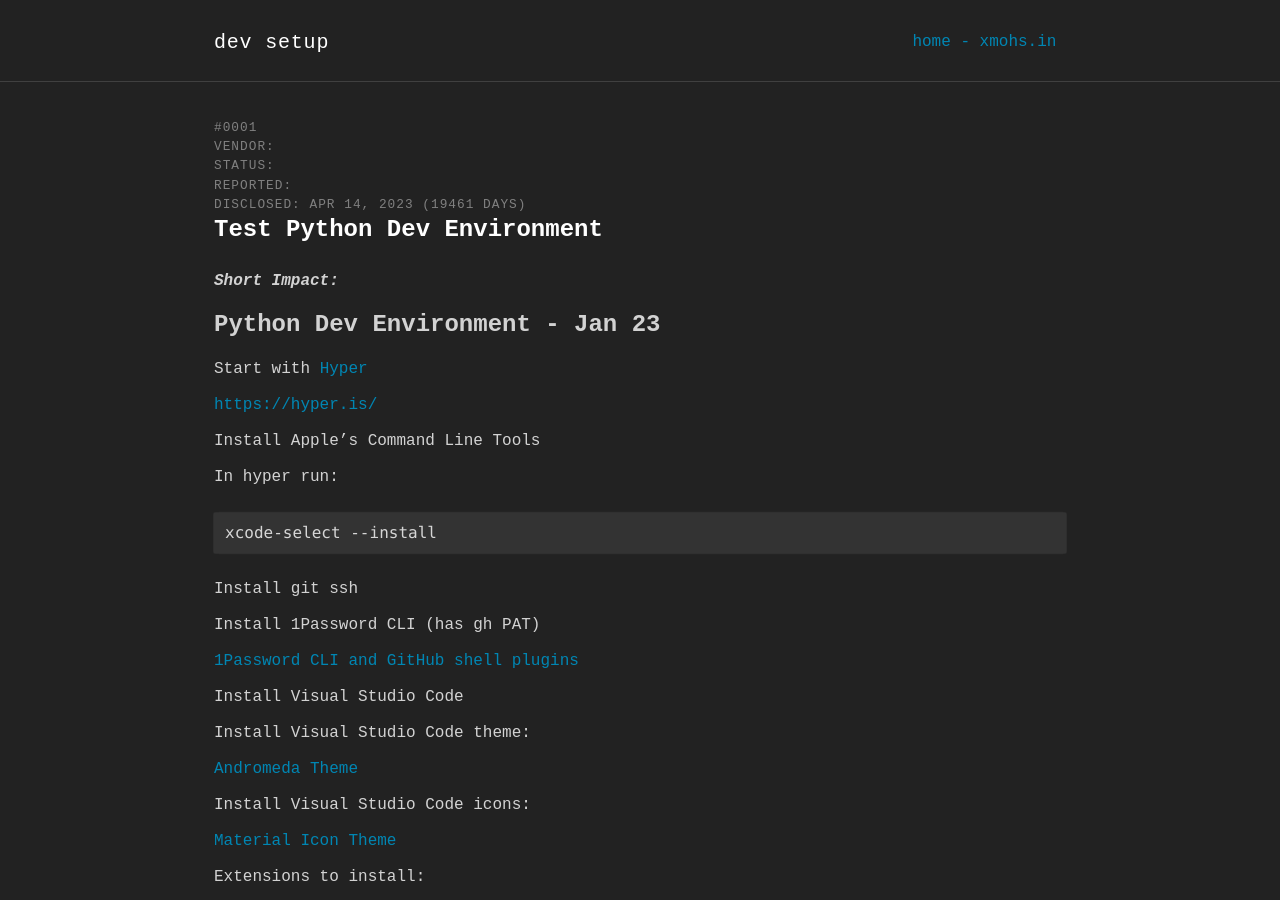
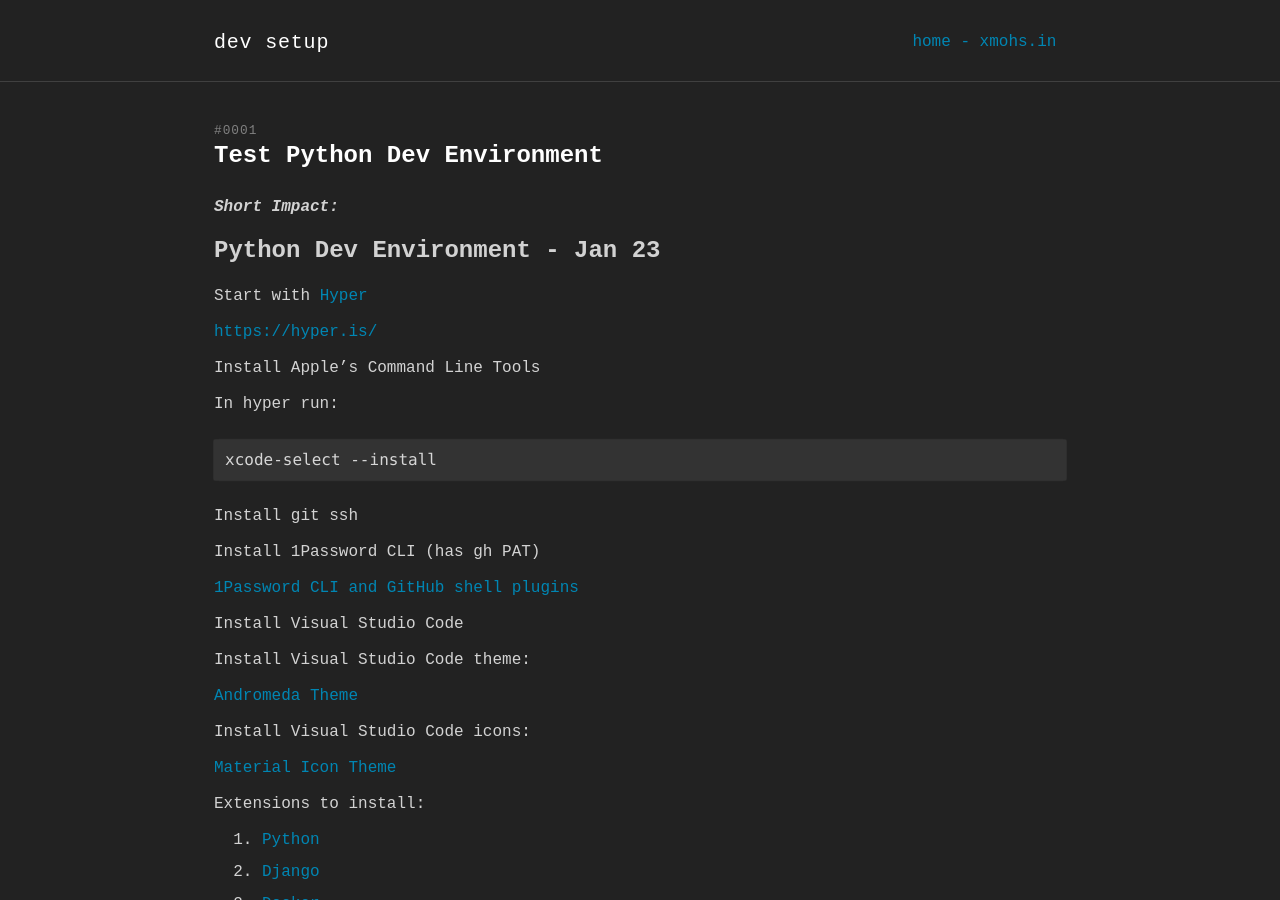
Before and after one commit to mhassan1219/dev.mohs.in, a Jekyll site: the page built from _posts/2023-04-14-0001.md, in a window 1280 px wide and 900 px high. Built offline with Jekyll 4.4.1, drawn with Linux system fonts in a browser that asks for light colours; some web fonts are replaced.

Commit message:
fixed post template

```diff
--- a/_layouts/post.html
+++ b/_layouts/post.html
@@ -12,10 +12,6 @@
   <header class="post-header">
     <p class="post-meta">
         <span>#{{ page.slug }}</span><br/>
-        <span>Vendor: {{ page.vendor }}</span><br/>
-        <span>Status: {{ page.status }}</span><br/>
-        <span>Reported: {{ page.reported | date: "%b %d, %Y" }}</span><br/>
-        <span>Disclosed: </span><time datetime="{{ page.date | date_to_xmlschema }}" itemprop="datePublished">{{ page.date | date: "%b %d, %Y" }}</time> ({{ daysSince }} days)
     </p>
     <h1 class="post-title" itemprop="name headline">{{ page.title }}</h1>
   </header>
```
